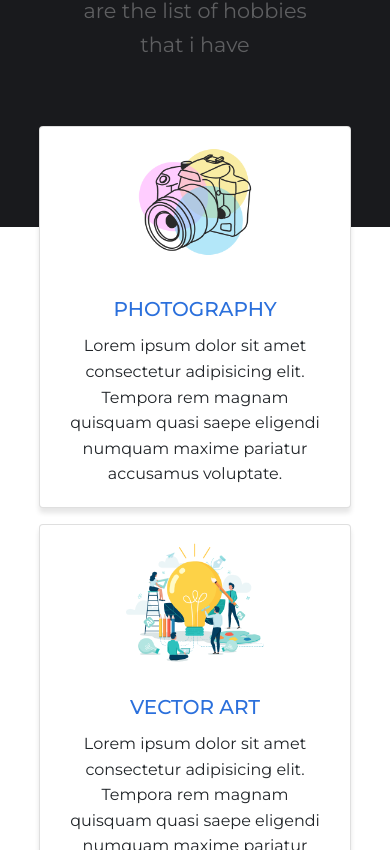
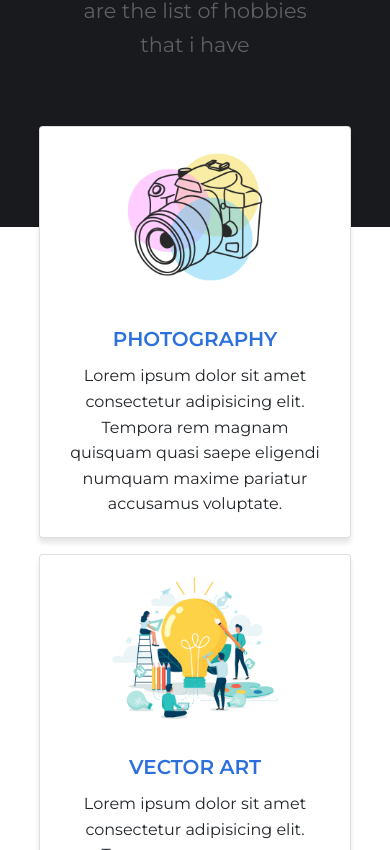
Before and after one commit to naveenbudhwal/portfolio, a Vue app: page /about in a window 390 px wide. Shown: the part 1054-1904 px from the top of the page. Built offline with nearby package versions, Linux system fonts and the light colour scheme.

Commit message:
Making cards responsive

```diff
--- a/src/components/Card.vue
+++ b/src/components/Card.vue
@@ -67,6 +67,10 @@ li {
   .root {
     width: 70%;
   }
+  .picture img {
+    width: 7em;
+    height: auto;
+  }
 }
 
 </style>
--- a/src/components/HorizontalCard.vue
+++ b/src/components/HorizontalCard.vue
@@ -31,6 +31,7 @@ export default {
   margin: 0 15%;
   font-family: "Montserrat", sans-serif;
   box-shadow: 0 5px 5px rgba(0,0,0,0.1);
+  max-width: 850px;
 }
 
 .col-md-4 {
@@ -46,6 +47,7 @@ export default {
 .card-title {
   color: #2b70dc;
   text-transform: uppercase;
+  font-weight: 600;
 }
 
 @media only screen and (max-width: 576px) {
@@ -55,6 +57,17 @@ export default {
   .card {
     margin: 0 10%;
   }
+  .card-img {
+    width: 180px;
+    height: auto;
+  }
+}
+
+@media only screen and (max-width: 768px) {
+  .card-img {
+    width: 180px;
+    height: 180px;
+  }
 }
 
 </style>
```
